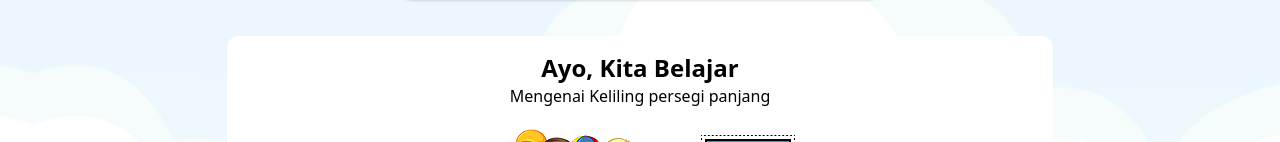
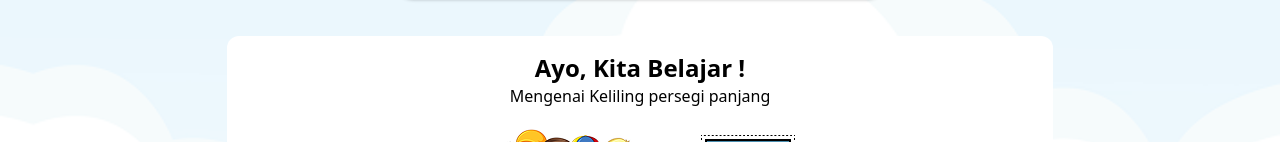
Before and after one commit to RezalMaksmi/matchgenius, a website: page pages/keliling.html in a window 1280 px wide. Shown: the part 424-566 px from the top of the page. Drawn offline with nearby package versions, Linux system fonts and the light colour scheme.

Commit message:
merapikan

```diff
--- a/pages/keliling.html
+++ b/pages/keliling.html
@@ -64,7 +64,7 @@
         <div class="flex flex-col gap-5 relative bg-white px-3 py-4 rounded-xl">
           <!-- isi -->
           <div class="text-center">
-            <h1 class="text-2xl font-semibold">Ayo, Kita Belajar</h1>
+            <h1 class="text-2xl font-semibold">Ayo, Kita Belajar !</h1>
             <p>Mengenai Keliling persegi panjang</p>
             <img src="../assets/image/card4.png" alt="" class="w-max py-4 mx-auto" />
           </div>
```
Also changed, not shown: pages/luas.html (+1 -1 lines).
